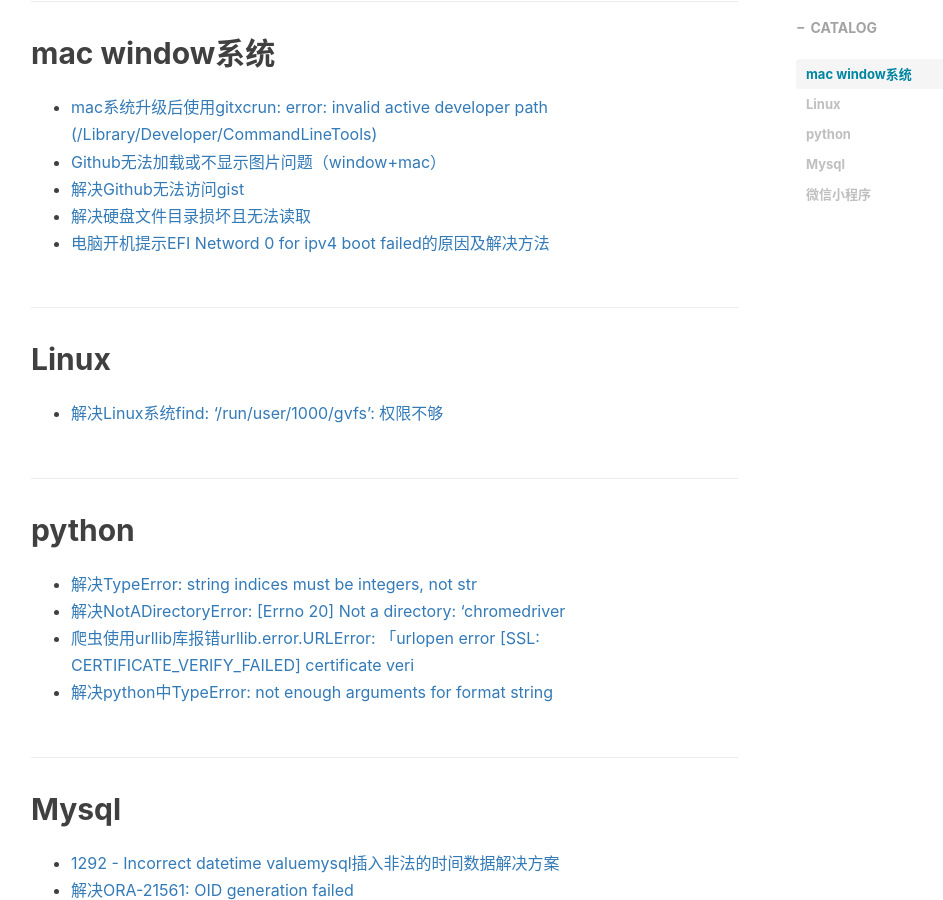
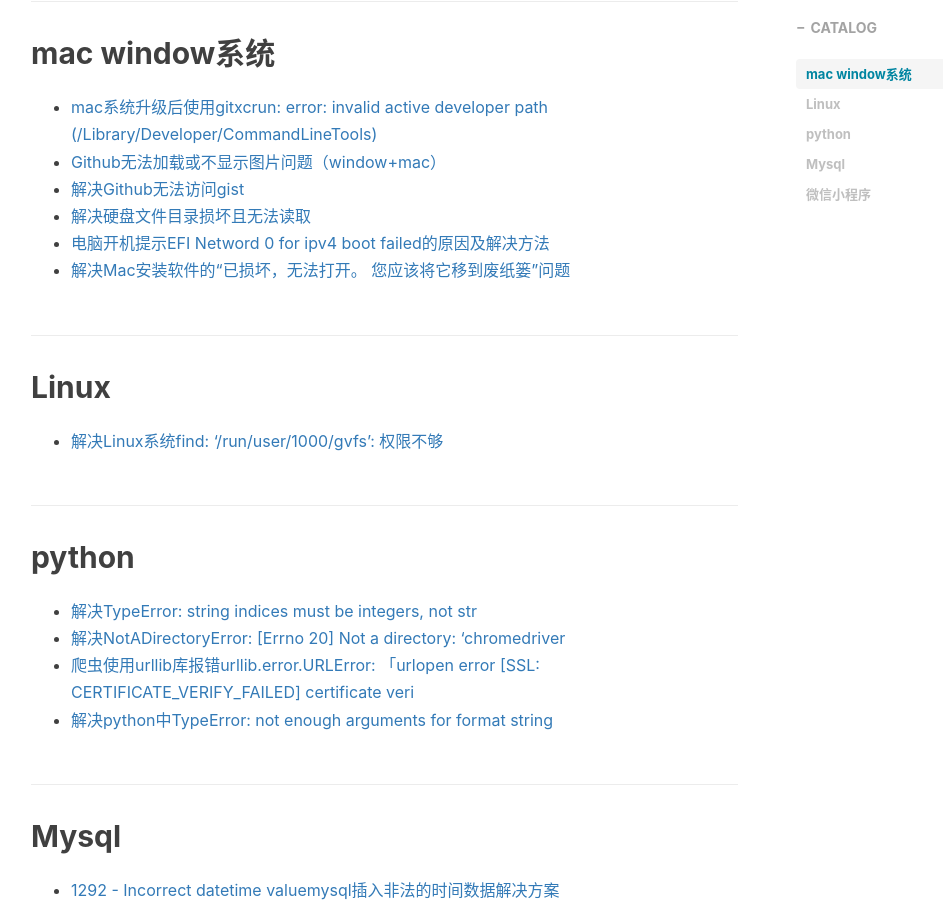
Before and after one commit to guanlili/guanlili.github.io, a Jekyll site: the page built from _posts/2021-02-05-那些年，我踩过的坑.md, in a window 1280 px wide and 900 px high, scrolled down 790 px. Shown: the whole window, without its empty margins (234-1177 px from the left). Built offline with Jekyll 4.4.1, drawn with Linux system fonts in a browser that asks for light colours; nearby versions of some CDN libraries; comment, search, counter and statistics services are not loaded; a style sheet for code colours, icons or effects is not loaded.

Commit message:
Update 2021-02-05-那些年，我踩过的坑.md

```diff
--- a/_posts/2021-02-05-那些年，我踩过的坑.md
+++ b/_posts/2021-02-05-那些年，我踩过的坑.md
@@ -28,6 +28,7 @@
 - [解决Github无法访问gist](https://blog.csdn.net/outman_1921/article/details/113662781)
 - [解决硬盘文件目录损坏且无法读取](https://blog.csdn.net/outman_1921/article/details/106139693)
 - [电脑开机提示EFI Netword 0 for ipv4 boot failed的原因及解决方法](https://blog.csdn.net/outman_1921/article/details/113662802)
+- [解决Mac安装软件的“已损坏，无法打开。 您应该将它移到废纸篓”问题](https://blog.csdn.net/outman_1921/article/details/114012537)
 
 ## Linux
 
```
